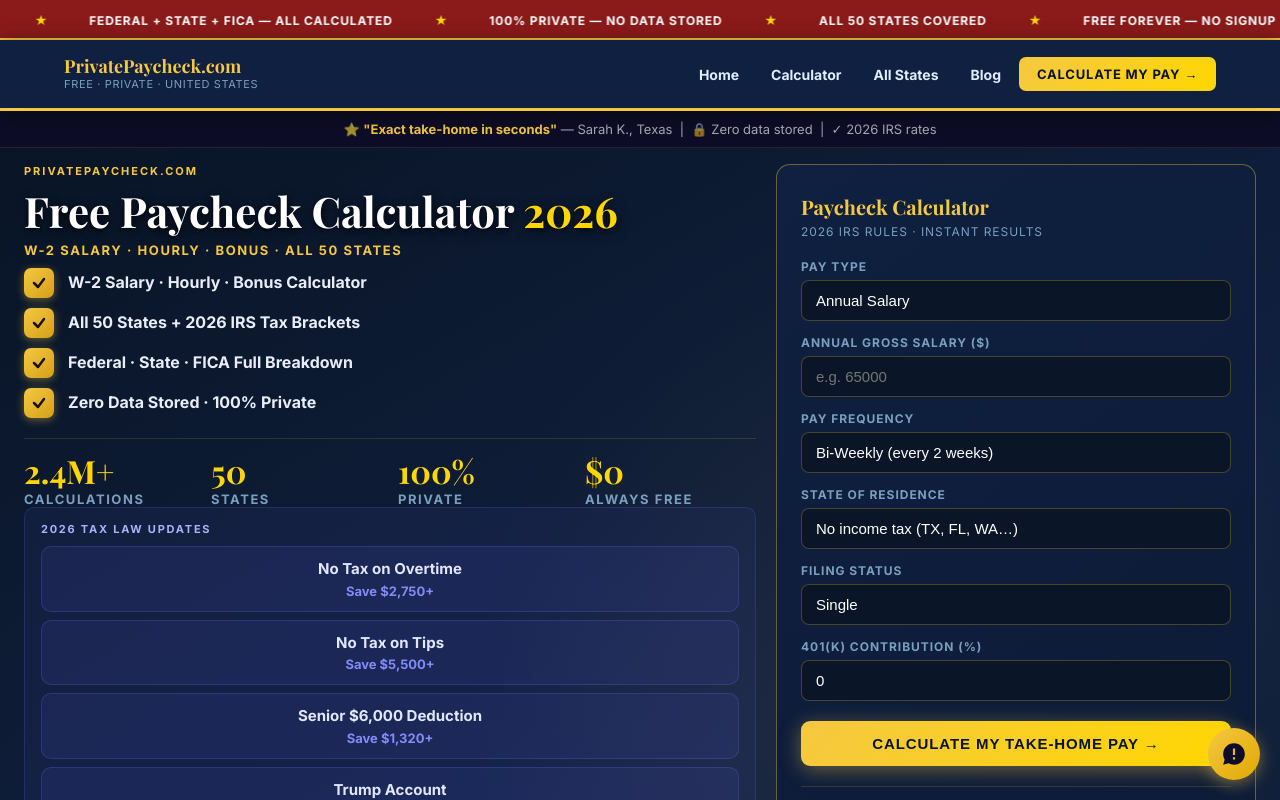
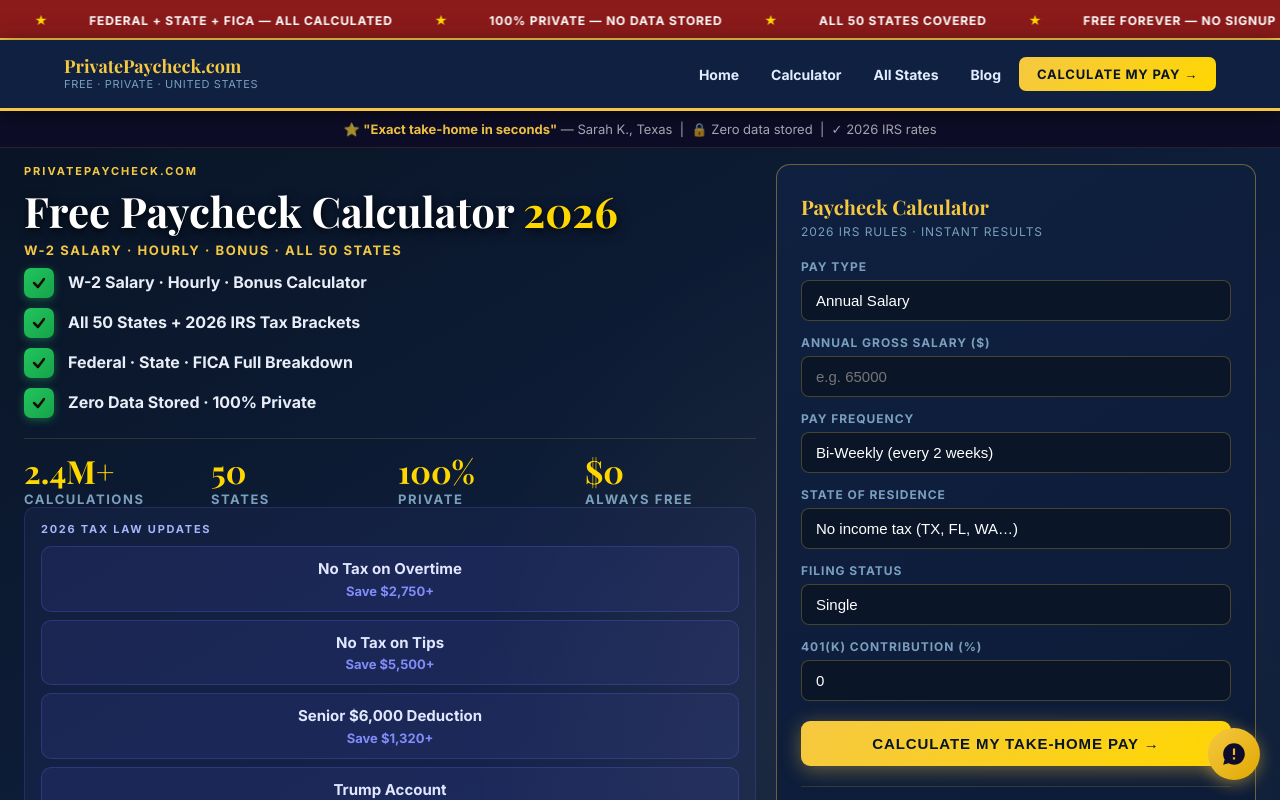
Before and after one commit to devqrcraft-ui/privatepaycheck, a Next.js app: page / in a window 1280 px wide. Shown: the top 800 px of the page. Built offline with nearby package versions, Linux system fonts and the light colour scheme.

Commit message:
fix: green checkboxes on hero section

```diff
--- a/src/app/california-paycheck-calculator/page.tsx
+++ b/src/app/california-paycheck-calculator/page.tsx
@@ -43,7 +43,7 @@
       </div>
       <div style={{ background: 'rgba(99,102,241,0.1)', border: '1px solid rgba(99,102,241,0.3)', borderRadius: '12px', padding: '20px', marginBottom: '28px', display: 'flex', flexDirection: 'column' as const, gap: '12px', alignItems: 'center', textAlign: 'center' as const }}>
         <div style={{ fontSize: '15px', opacity: 0.8 }}>California has the highest state income tax — up to 13.3%. Use the calculator below for your exact take-home.</div>
-        <a href="/?state=california" style={{ display: 'inline-block', padding: '13px 32px', borderRadius: '10px', background: 'linear-gradient(135deg,#3b82f6,#8b5cf6)', color: 'white', fontWeight: 800, fontSize: '15px', textDecoration: 'none', cursor: 'pointer' }}>
+        <a href="/?state=california" className="ca-calc-btn">
            Calculate My California Paycheck →
         </a>
       </div>
--- a/src/app/globals.css
+++ b/src/app/globals.css
@@ -56,3 +56,5 @@
 }
 a.cta-link,button.cta-btn{transition:all 0.2s ease;}
 .nav-arrow-link{transition:all 0.15s ease;}
+.ca-calc-btn{display:inline-block;padding:13px 32px;border-radius:10px;background:linear-gradient(135deg,#3b82f6,#8b5cf6);color:white;font-weight:800;font-size:15px;text-decoration:none;cursor:pointer;min-height:48px;transition:transform 0.15s ease,box-shadow 0.15s ease;}
+.ca-calc-btn:hover{transform:scale(1.03);box-shadow:0 0 20px rgba(99,102,241,0.5);}
--- a/src/app/home-client.tsx
+++ b/src/app/home-client.tsx
@@ -140,7 +140,7 @@
               'Zero Data Stored · 100% Private',
             ].map((item,i) => (
               <div key={i} style={{display:'flex',alignItems:'center',gap:14}}>
-                <div style={{width:30,height:30,borderRadius:'7px',background:'linear-gradient(135deg,#F5C842 0%,#d4a017 100%)',display:'flex',alignItems:'center',justifyContent:'center',flexShrink:0,boxShadow:'0 2px 8px rgba(245,200,66,0.4)'}}>
+                <div style={{width:30,height:30,borderRadius:'7px',background:'linear-gradient(135deg,#22c55e 0%,#16a34a 100%)',display:'flex',alignItems:'center',justifyContent:'center',flexShrink:0,boxShadow:'0 2px 8px rgba(34,197,94,0.4)'}}>
                   <svg width="14" height="14" viewBox="0 0 14 14" fill="none"><polyline points="2,7 6,11 12,3" stroke="#1a0e00" strokeWidth="2.5" strokeLinecap="round" strokeLinejoin="round"/></svg>
                 </div>
                 <span style={{fontSize:16,fontWeight:600,color:'#e8edf8',lineHeight:1.35}}>{item}</span>
```
